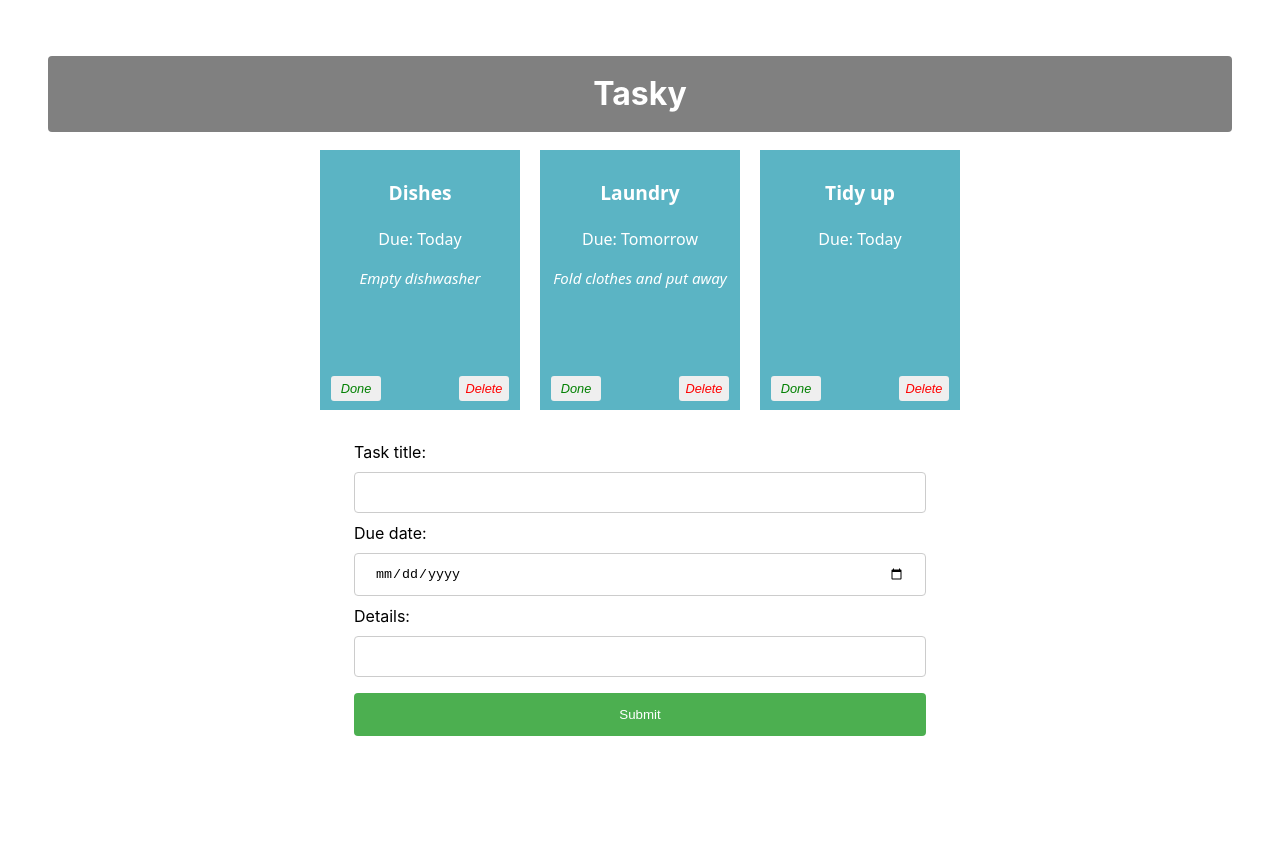
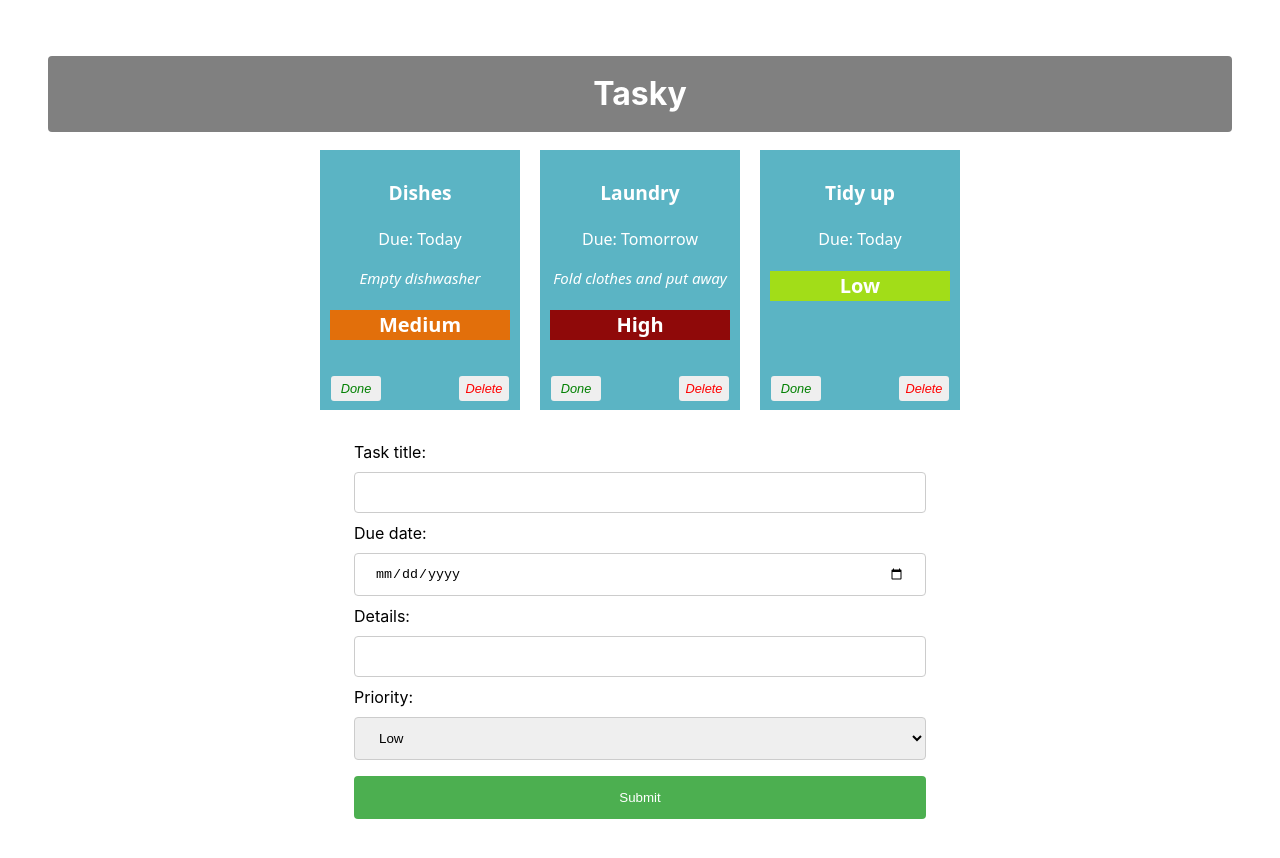
Before and after one commit to musicheng520/react-basics-labs, a React (Vite) app in the folder tasky/: page / in a window 1280 px wide. Shown: the top 858 px of the page. Before the commit the page ends 812 px from the top, so only its background shows below. Built offline with nearby package versions, Linux system fonts and the light colour scheme.

Commit message:
Tasky Lab 2b - Exercises done

```diff
--- a/tasky/src/App.css
+++ b/tasky/src/App.css
@@ -87,6 +87,16 @@
   box-sizing: border-box;
 }
 
+select {
+  width: 100%;
+  padding: 12px 20px;
+  margin: 8px 0;
+  display: inline-block;
+  border: 1px solid #ccc;
+  border-radius: 4px;
+  box-sizing: border-box;
+}
+
 input[type=submit] {
   width: 100%;
   background-color: #4CAF50;
@@ -102,6 +112,8 @@
   background-color: #45a049;
 }
 
+
+
 form {
   text-align: left;
   width: 50%;
--- a/tasky/src/App.jsx
+++ b/tasky/src/App.jsx
@@ -10,16 +10,17 @@
 
   const [ taskState, setTaskState ] = useState({
     tasks: [
-      { id:1,title:"Dishes", description: "Empty dishwasher", deadline: "Today", done:false },
-      { id:2, title: "Laundry", description: "Fold clothes and put away", deadline: "Tomorrow",done:false },
-      { id:3, title: "Tidy up", deadline: "Today",done:false }
+      { id:1,title:"Dishes", description: "Empty dishwasher", deadline: "Today", done:false ,priority:"Medium"},
+      { id:2, title: "Laundry", description: "Fold clothes and put away", deadline: "Tomorrow",done:false ,priority:"High"},
+      { id:3, title: "Tidy up", deadline: "Today",done:false ,priority:"Low"}
     ]
   });
 
     const [ formState, setFormState ] = useState({
     title: "",
     description: "",
-    deadline: ""
+    deadline: "",
+    priority: "Low"
   });
 
 
@@ -35,6 +36,9 @@
           break;
       case "deadline":
           form.deadline = event.target.value;
+          break;
+      case "priority":
+          form.priority = event.target.value;
           break;
       default:
           form = formState;
@@ -84,6 +88,7 @@
       description={task.description}
       deadline={task.deadline}
       key={task.id}
+      priority={task.priority}
       deleteTask = {() => deleteHandler(index)}
       markDone={() => doneHandler(index)}
       done={task.done}
--- a/tasky/src/components/Form.jsx
+++ b/tasky/src/components/Form.jsx
@@ -20,6 +20,20 @@
         <input type="text" name="description" onChange={(event) => props.change(event)} />
     </label>
 
+   <label>
+          Priority:
+          <select
+            type="text"
+            name="priority"
+            onChange={(event) => props.change(event)}
+          >
+            <option value="Low">Low</option>
+            <option value="Medium">Medium</option>
+            <option value="High">High</option>
+          </select>
+        </label>
+
+
         <input type="submit" value="Submit" />
         </form>
     </div>
--- a/tasky/src/components/Task.jsx
+++ b/tasky/src/components/Task.jsx
@@ -2,13 +2,18 @@
 
 const Task = (props) => {
 
+    const priorityColors = {
+    Low: "#a2dd18ff",
+    Medium: "#e26f0bff",
+    High: "#8f0909ff"
+    }
     return (
         <div className="card" style={{backgroundColor: props.done ? 'lightgrey' : '#5bb4c4'}}>
 
             <p className='title'>{props.title}</p>
             <p>Due: {props.deadline}</p>
             <p className='description'>{props.description}</p>
-            <p className='priority'>{props.priority}</p>
+            <p className='priority' style={{ backgroundColor: priorityColors[props.priority]}}>{props.priority}</p>
             <button onClick={props.markDone} className='doneButton'>Done</button>
             <button className='deleteButton' onClick={props.deleteTask}>Delete</button>
 
```
